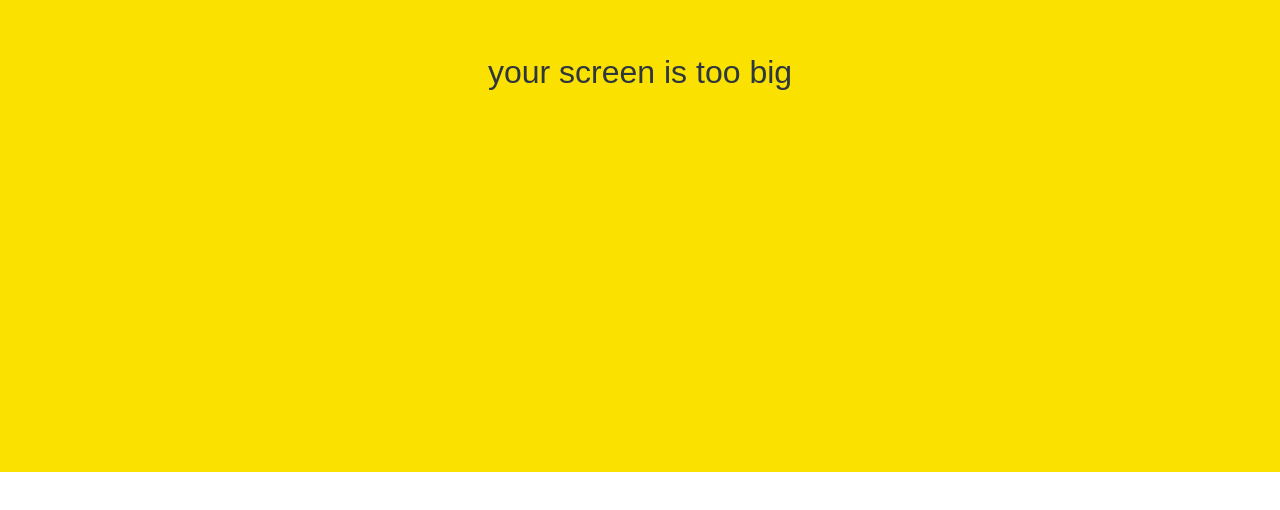
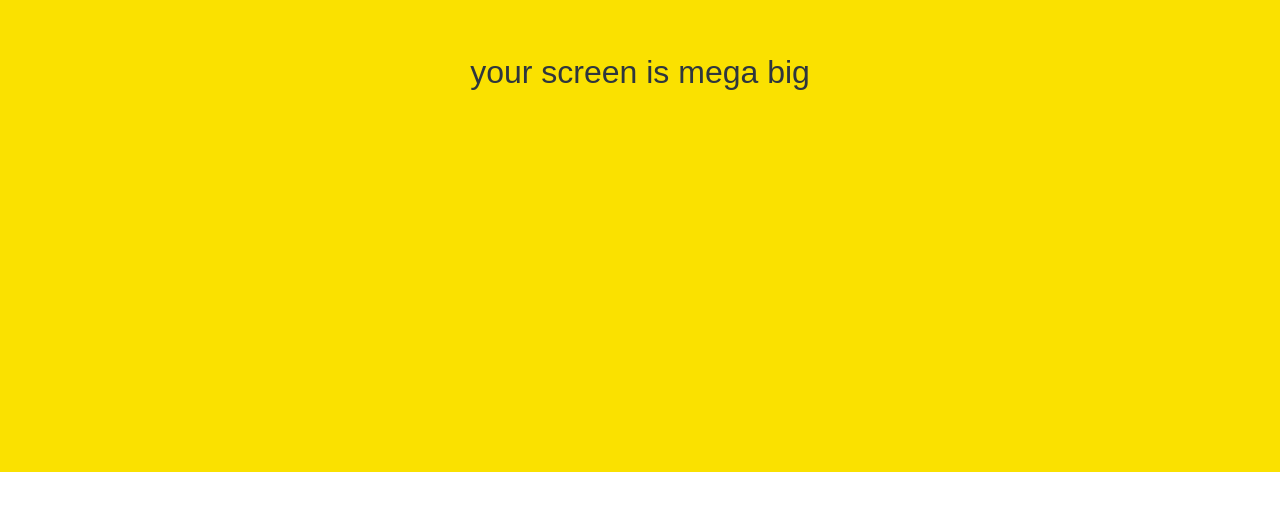
Before and after one commit to whdwhd406/kokoa-clone-2023, a plain HTML site: page chats.html in a window 1280 px wide. Shown: the part 328-838 px from the top of the page. Drawn offline with Linux system fonts and the light colour scheme.

Commit message:
Update chats.html

```diff
--- a/chats.html
+++ b/chats.html
@@ -85,7 +85,7 @@
         </li>
       </ul>
     </nav>
-    <div id="no-mobile"><span>your screen is too big</span></div>
+    <div id="no-mobile"><span>your screen is mega big</span></div>
     <script
       src="https://kit.fontawesome.com/6478f529f2.js"
       crossorigin="anonymous"
```
